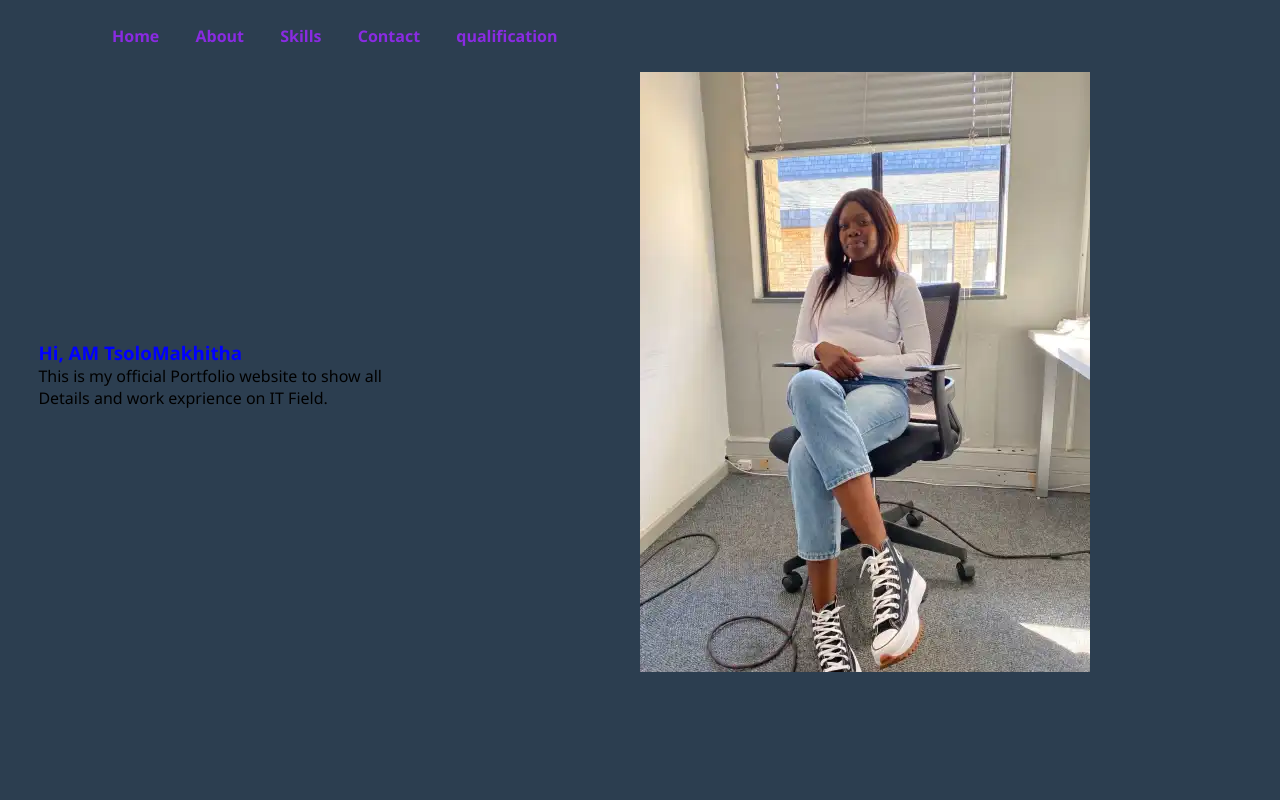
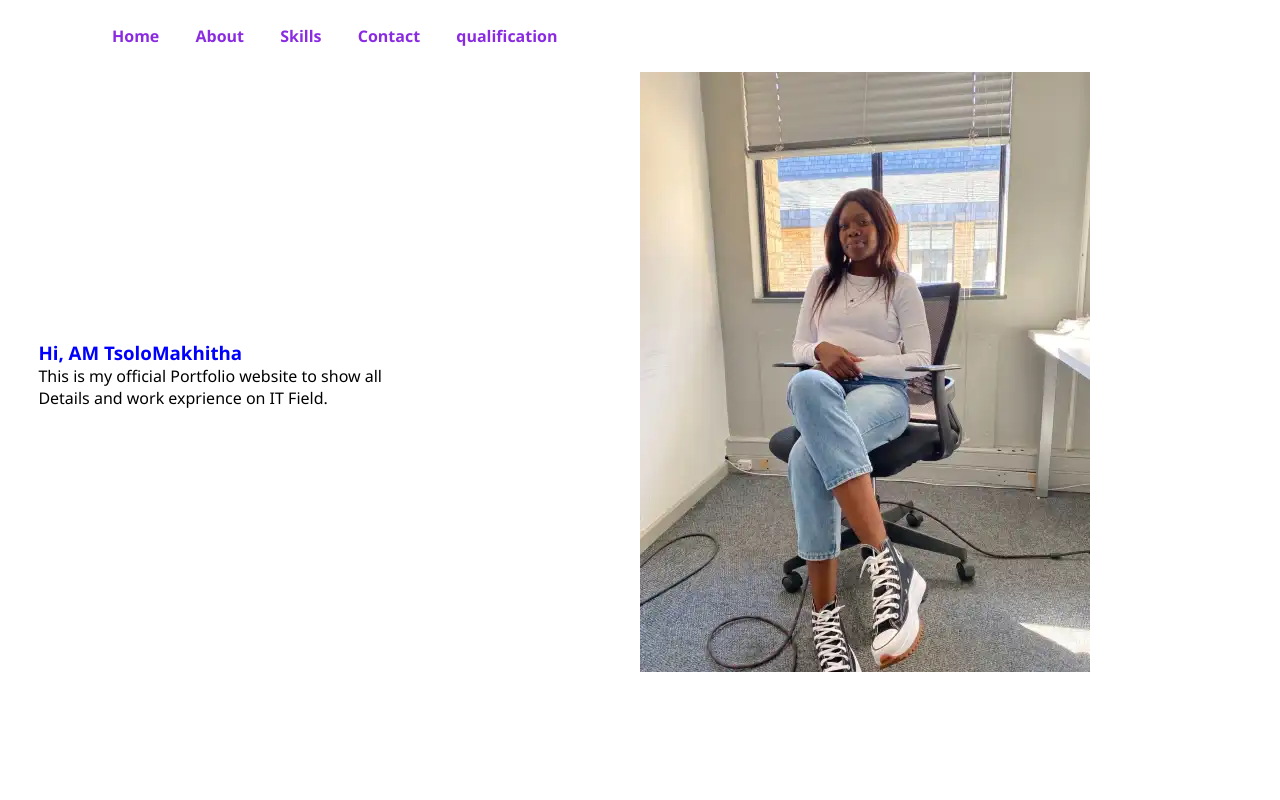
Before and after one commit to tsholokeletso/tsholokeletso.github.io, a plain HTML site: page index.html in a window 1280 px wide. Shown: the top 800 px of the page. Drawn offline with Linux system fonts and the light colour scheme.

Commit message:
Update style.css

```diff
--- a/style.css
+++ b/style.css
@@ -9,7 +9,7 @@
 }
 .main{
     width: 100%;
-    background-color: #2c3e50;
+    background-color: white;
     background-position: center;
     background-size: cover;
     height: 1000vh;
```
